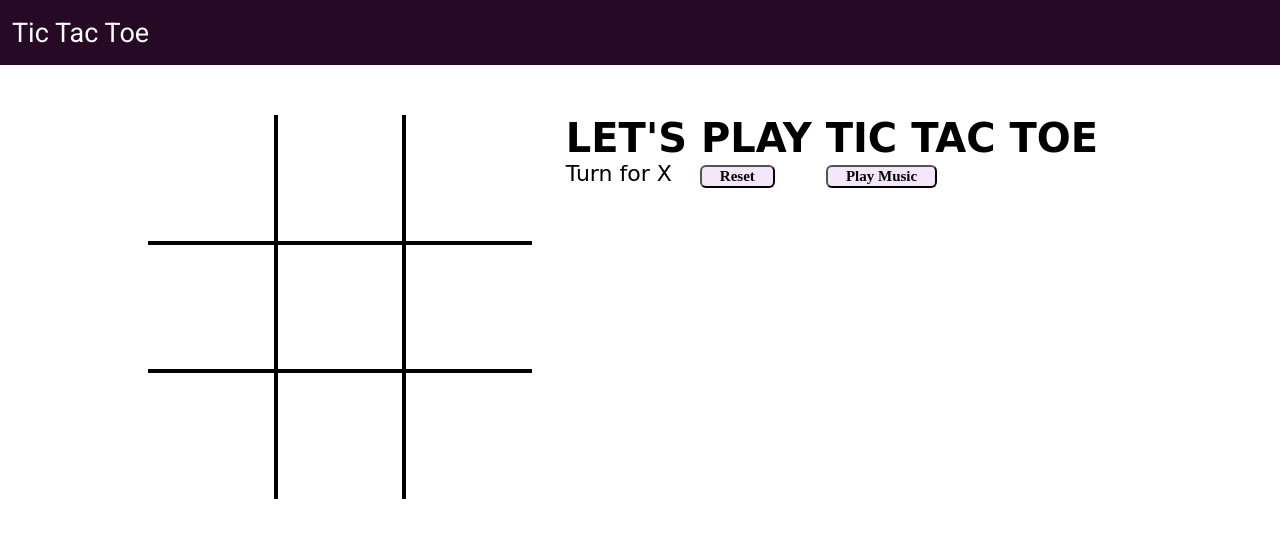
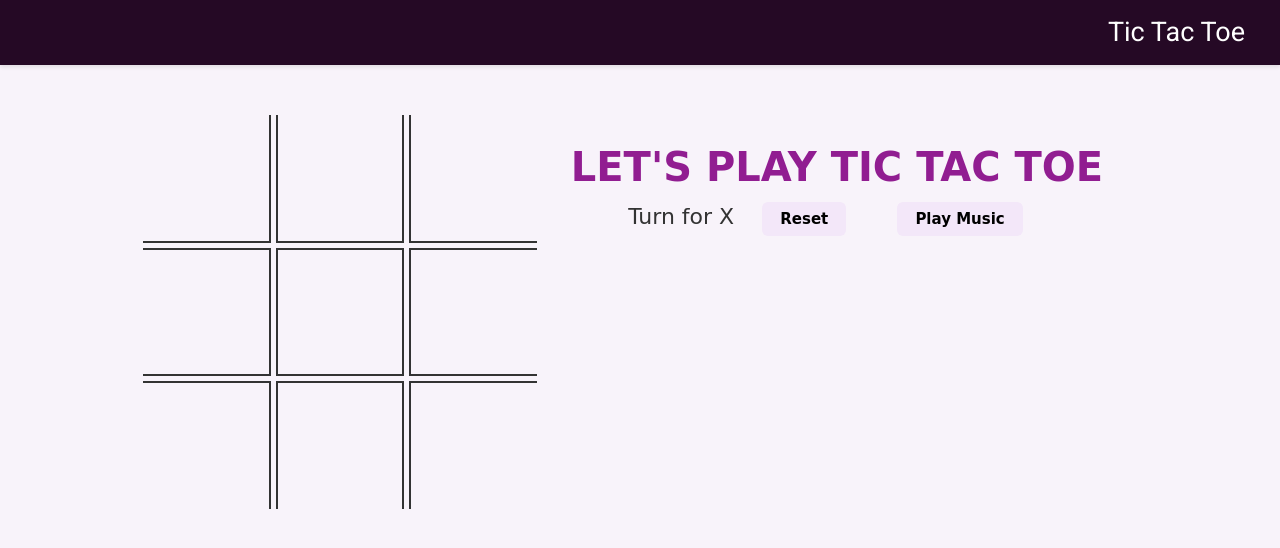
Before and after one commit to dfordebarati/Basic-Tic-Tac-Toe, a plain HTML site: page index.html in a window 1280 px wide. Drawn offline with nearby package versions, Linux system fonts and the light colour scheme; a web font is replaced by a local one.

Commit message:
Update style.css

```diff
--- a/style.css
+++ b/style.css
@@ -3,61 +3,95 @@
 * {
     margin: 0;
     padding: 0;
+    box-sizing: border-box;
+}
+
+body {
+    background-color: #f8f3fa;
+    font-family: 'Roboto', sans-serif;
+    color: #333;
+    line-height: 1.6;
 }
 
 nav {
-    background-color: rgb(37, 9, 37);
+    background-color: #250925;
     color: white;
     height: 65px;
     font-size: 27px;
     display: flex;
     align-items: center;
-    padding: 0 12px;
+    padding: 0 20px;
     font-family: 'Roboto', sans-serif;
+    box-shadow: 0 2px 4px rgba(0, 0, 0, 0.1);
 }
 
 nav ul {
     list-style-type: none;
+    display: flex;
+    margin-left: auto;
+}
+
+nav ul li {
+    margin: 0 15px;
+}
+
+nav ul li a {
+    color: white;
+    text-decoration: none;
+    transition: color 0.3s ease;
+}
+
+nav ul li a:hover {
+    color: #d1b3d1;
 }
 
 .gameContainer {
     display: flex;
     justify-content: center;
     margin-top: 50px;
+    padding: 0 20px;
 }
 
 .container {
     display: grid;
     grid-template-rows: repeat(3, 10vw);
     grid-template-columns: repeat(3, 10vw);
+    gap: 5px;
     font-family: 'Roboto', sans-serif;
     position: relative;
 }
 
 .box {
-    border: 2px solid black;
+    border: 2px solid #333;
     font-size: 8vw;
     cursor: pointer;
     display: flex;
     justify-content: center;
     align-items: center;
+    transition: background-color 0.3s ease, box-shadow 0.3s ease;
 }
 
 .box:hover {
-    background-color: rgb(242, 234, 250);
+    background-color: #f2eafa;
+    box-shadow: 0 4px 8px rgba(0, 0, 0, 0.1);
 }
 
 .info {
     font-size: 22px;
+    margin-top: 20px;
+    text-align: center;
 }
 
 .gameInfo {
     padding: 0 34px;
     font-family: 'Baloo Bhaina 2', cursive;
+    text-align: center;
+    margin-top: 20px;
 }
 
 .gameInfo h1 {
     font-size: 2.5rem;
+    color: #911d91;
 }
 
 .imgbox img {
@@ -83,21 +117,27 @@ nav ul {
 
 #reset, #musicToggle {
     margin: 0 23px;
-    padding: 1px 18px;
+    padding: 8px 18px;
     background: #f3e7f9;
+    border: none;
     border-radius: 6px;
     cursor: pointer;
-    font-family: 'Baloo Bhaina 2';
+    font-family: 'Baloo Bhaina 2', cursive;
     font-size: 15px;
-    font-weight: bolder;
+    font-weight: bold;
+    transition: background-color 0.3s ease, transform 0.3s ease;
+}
+
+#reset:hover, #musicToggle:hover {
+    background-color: #e0c3ed;
+    transform: scale(1.05);
 }
 
 .line {
-    background-color: black;
+    background-color: #911d91;
     height: 3px;
     width: 0;
     position: absolute;
-    background-color: #911d91;
     transition: width 1s ease-in-out;
 }
 
```
